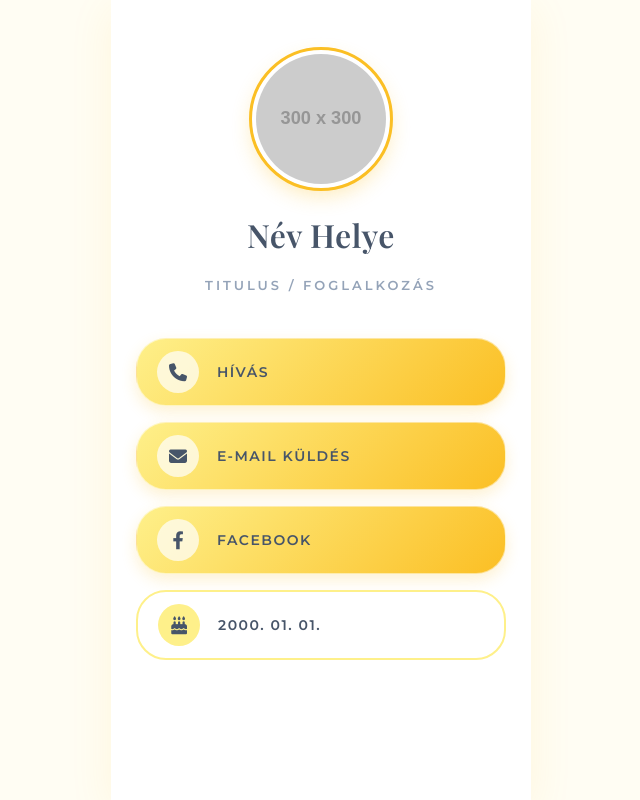
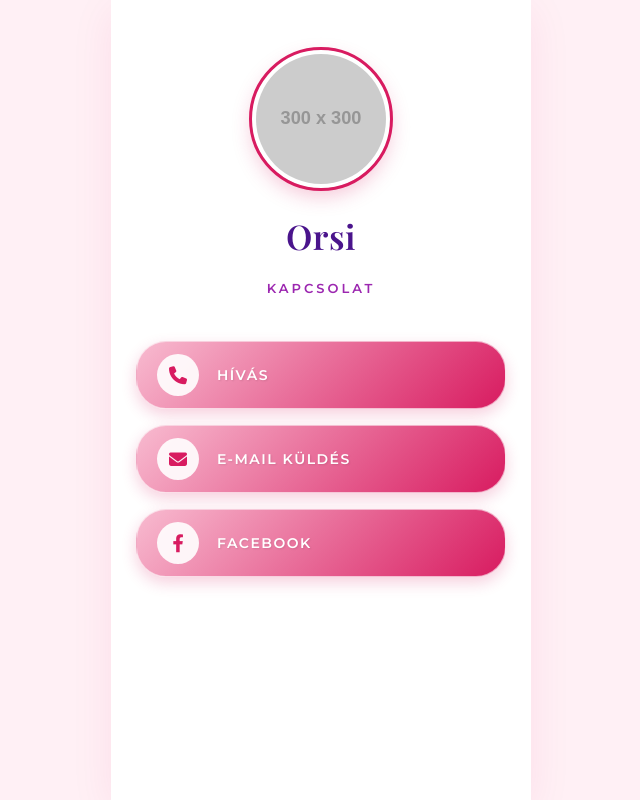
Before and after one commit to BajtaiB/orsi, a plain HTML site: page index.html in a window 1280 px wide. Shown: the whole page, without its empty margins (319-959 px from the left). Drawn offline with nearby package versions, Linux system fonts and the light colour scheme; placeholder pictures from the web are drawn by us; a web font is replaced by a local one.

Commit message:
index.html
Updated title and color scheme for improved aesthetics. Changed profile image and contact information.

```diff
--- a/index.html
+++ b/index.html
@@ -3,7 +3,7 @@
 <head>
     <meta charset="UTF-8">
     <meta name="viewport" content="width=device-width, initial-scale=1.0">
-    <title>Digitális Névjegykártya</title>
+    <title>Kitti - Digitális Névjegykártya</title>
 
     <!-- Ikonkészlet betöltése (FontAwesome) -->
     <link rel="stylesheet" href="https://cdnjs.cloudflare.com/ajax/libs/font-awesome/6.4.0/css/all.min.css">
@@ -12,13 +12,13 @@
     <link href="https://fonts.googleapis.com/css2?family=Montserrat:wght@400;600&family=Playfair+Display:ital,wght@0,600;1,600&display=swap" rel="stylesheet">
 
     <style>
-        /* Színpaletta és alapbeállítások */
+        /* Színpaletta és alapbeállítások (Elegáns rózsaszín) */
         :root {
-            --primary-color: #FBBF24; /* Meleg arany-sárga */
-            --secondary-color: #FEF08A; /* Lágy pasztellsárga */
-            --text-dark: #475569;     /* Sötétszürke a kontrasztért */
-            --text-light: #94A3B8;    /* Világosszürke a titulushoz */
-            --bg-color: #FFFDF3;      /* Nagyon halvány, meleg sárgás-fehér háttér */
+            --primary-color: #D81B60; /* Mély, elegáns rózsaszín (mályva) */
+            --secondary-color: #F8BBD0; /* Lágy, világos púderrózsaszín */
+            --text-dark: #4A148C;     /* Sötétlila/fekete a finom kontrasztért */
+            --text-light: #9C27B0;    /* Világosabb lila a titulushoz */
+            --bg-color: #FFF0F5;      /* Nagyon halvány levendulás-rózsaszínes fehér háttér (LavenderBlush) */
         }
 
         body {
@@ -39,7 +39,7 @@
             max-width: 420px;
             background: #FFFFFF;
             min-height: 100vh;
-            box-shadow: 0 10px 40px rgba(251, 191, 36, 0.1);
+            box-shadow: 0 10px 40px rgba(216, 27, 96, 0.08);
             display: flex;
             flex-direction: column;
             align-items: center;
@@ -55,14 +55,14 @@
             object-fit: cover;
             border: 4px solid #FFFFFF;
             outline: 3px solid var(--primary-color);
-            box-shadow: 0 8px 20px rgba(251, 191, 36, 0.3);
+            box-shadow: 0 8px 20px rgba(216, 27, 96, 0.25);
             margin-bottom: 25px;
         }
 
         /* Név és titulus */
         .name {
             font-family: 'Playfair Display', serif;
-            font-size: 32px;
+            font-size: 34px;
             margin: 0 0 8px 0;
             color: var(--text-dark);
             text-align: center;
@@ -92,25 +92,25 @@
             display: flex;
             align-items: center;
             background: linear-gradient(135deg, var(--secondary-color), var(--primary-color));
-            color: var(--text-dark);
+            color: #FFFFFF; /* Fehér szöveg a rózsaszín gombokon az olvashatóságért */
             text-decoration: none;
             padding: 12px 20px;
-            border-radius: 30px; /* Lekerekített, nőies forma */
+            border-radius: 30px;
             font-weight: 600;
             font-size: 14px;
             transition: transform 0.3s ease, box-shadow 0.3s ease;
-            box-shadow: 0 6px 15px rgba(251, 191, 36, 0.2);
-            border: 1px solid rgba(255, 255, 255, 0.5);
+            box-shadow: 0 6px 15px rgba(216, 27, 96, 0.2);
+            border: 1px solid rgba(255, 255, 255, 0.6);
         }
 
         .link-btn:hover {
             transform: translateY(-3px);
-            box-shadow: 0 10px 20px rgba(251, 191, 36, 0.4);
+            box-shadow: 0 10px 20px rgba(216, 27, 96, 0.35);
         }
 
         /* Ikonok kör alakú háttere */
         .icon-wrapper {
-            background: rgba(255, 255, 255, 0.7);
+            background: rgba(255, 255, 255, 0.9);
             width: 42px;
             height: 42px;
             border-radius: 50%;
@@ -119,70 +119,47 @@
             align-items: center;
             margin-right: 18px;
             font-size: 18px;
-            color: var(--text-dark);
+            color: var(--primary-color);
         }
 
         .btn-text {
             flex-grow: 1;
             text-align: left;
             letter-spacing: 1.5px;
-        }
-
-        /* Címkék/Piktogramok kiegészítő dizájn eleme */
-        .link-btn.info-only {
-            background: #FFFFFF;
-            border: 2px solid var(--secondary-color);
-            box-shadow: none;
-            cursor: default;
-        }
-
-        .link-btn.info-only:hover {
-            transform: none;
-            box-shadow: none;
-        }
-
-        .link-btn.info-only .icon-wrapper {
-            background: var(--secondary-color);
+            text-shadow: 1px 1px 2px rgba(0,0,0,0.1);
         }
     </style>
 </head>
 <body>
 
 <div class="card-container">
-    <!-- PROFILKÉP -->
-    <!-- Cseréld ki a 'src' attribútumban lévő linket a saját képed URL-jére -->
-    <img src="https://via.placeholder.com/300/FEF08A/475569?text=Fot%C3%B3+Helye" alt="Profilkép" class="profile-pic">
+    <!-- PROFILKÉP (Cseréld ki a src attribútumot a saját képedre, ha van) -->
+    <img src="https://via.placeholder.com/300/F8BBD0/D81B60?text=Kitti+Fot%C3%B3" alt="Profilkép" class="profile-pic">
 
     <!-- NÉV ÉS TITULUS -->
-    <h1 class="name">Név Helye</h1>
-    <p class="title">Titulus / Foglalkozás</p>
+    <h1 class="name">Orsi</h1>
+    <p class="title">Kapcsolat</p>
 
     <!-- GOMBOK ÉS ADATOK -->
     <div class="links-container">
 
         <!-- Telefonszám -->
-        <a href="tel:+36301234567" class="link-btn">
+        <a href="tel:+36303016293" class="link-btn">
             <div class="icon-wrapper"><i class="fas fa-phone"></i></div>
             <span class="btn-text">HÍVÁS</span>
         </a>
 
         <!-- E-mail -->
-        <a href="mailto:valami@email.hu" class="link-btn">
+        <a href="mailto:fitthaj@ęgmail.com" class="link-btn">
             <div class="icon-wrapper"><i class="fas fa-envelope"></i></div>
             <span class="btn-text">E-MAIL KÜLDÉS</span>
         </a>
 
         <!-- Facebook -->
-        <a href="https://facebook.com/profilod" target="_blank" class="link-btn">
+        <a href="https://www.facebook.com/profile.php?id=100009124605034&locale=hu_HU" target="_blank" class="link-btn">
             <div class="icon-wrapper"><i class="fab fa-facebook-f"></i></div>
             <span class="btn-text">FACEBOOK</span>
         </a>
-
-        <!-- Születési idő (Kattinthatatlan információs mező) -->
-        <div class="link-btn info-only">
-            <div class="icon-wrapper"><i class="fas fa-birthday-cake"></i></div>
-            <span class="btn-text">2000. 01. 01.</span>
-        </div>
 
     </div>
 </div>
```
